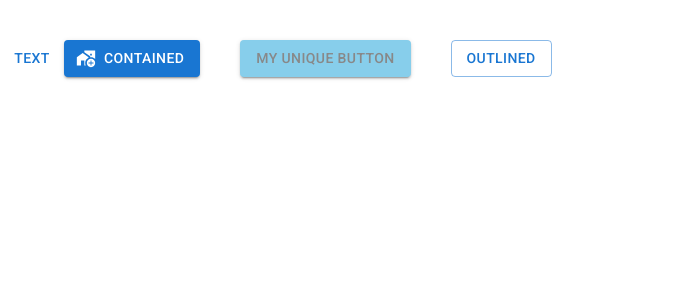
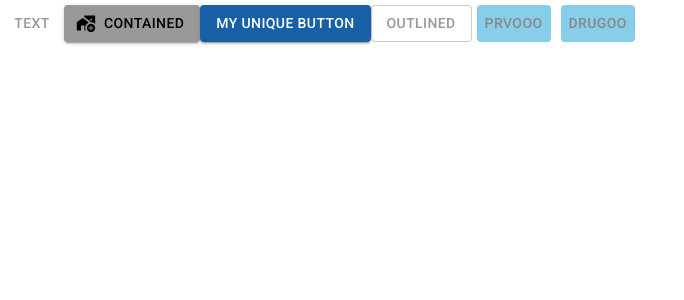
Before and after one commit to Milosevic02/MUI_React_Practice, a React (Create React App) app in the folder lama_dev_tutorial/: page / in a window 1280 px wide. Shown: the top 300 px of the page, without its empty margins (0-684 px from the left). Built offline with nearby package versions, Linux system fonts and the light colour scheme.

Commit message:
Add custom theme

```diff
--- a/lama_dev_tutorial/src/App.js
+++ b/lama_dev_tutorial/src/App.js
@@ -1,20 +1,29 @@
-import {Button} from "@mui/material"
+import {Button,styled} from "@mui/material"
 import AddHomeWorkIcon from '@mui/icons-material/AddHomeWork';
 
 function App() {
+  const BlueButton = styled(Button)(({theme})=>({
+    backgroundColor:"skyblue",
+    color :"#888",
+    margin:5,
+    "&:hover":{
+      backgroundColor:"lightblue"
+    },
+    "&:disabled":{
+      backgroundColor:"red",
+      color:"white"
+    }
+  }))
   return (
     <div>
-      <Button variant="text">Text</Button>
-      <Button startIcon={<AddHomeWorkIcon/>} variant="contained">Contained</Button>
-      <Button variant="contained" sx = {{
-          backgroundColor:"skyblue",
-          color :"#888",
-          margin:5,
-          "&:hover":{
-            backgroundColor:"lightblue"
-          }
+      <Button variant="text" color="otherColor">Text</Button>
+      <Button color="otherColor" startIcon={<AddHomeWorkIcon/>} variant="contained">Contained</Button>
+      <Button variant="contained"  sx = {{
+
       }}>My Unique Button</Button>
-      <Button variant="outlined">Outlined</Button>
+      <Button color="otherColor" variant="outlined">Outlined</Button>
+      <BlueButton>Prvooo</BlueButton>
+      <BlueButton>Drugoo</BlueButton>
     </div>
   );
 }
--- a/lama_dev_tutorial/src/index.js
+++ b/lama_dev_tutorial/src/index.js
@@ -1,10 +1,15 @@
 import React from 'react';
 import ReactDOM from 'react-dom/client';
 import App from './App';
+import { theme } from './theme';
+import { ThemeProvider } from '@emotion/react';
 
 const root = ReactDOM.createRoot(document.getElementById('root'));
 root.render(
   <React.StrictMode>
-    <App />
+    <ThemeProvider theme={theme}>
+      <App />
+    </ThemeProvider>
+
   </React.StrictMode>
 );
--- /dev/null
+++ b/lama_dev_tutorial/src/theme.js
@@ -0,0 +1,16 @@
+import {createTheme} from "@mui/material"
+
+export const theme = createTheme({
+    palette:{
+        primary:{
+            main:"#1760a5",
+            light:"skyblue"
+        },
+        secondary:{
+            main:"#15c630",
+        },
+        otherColor:{
+            main:"#999"
+        }
+    }
+})
```
